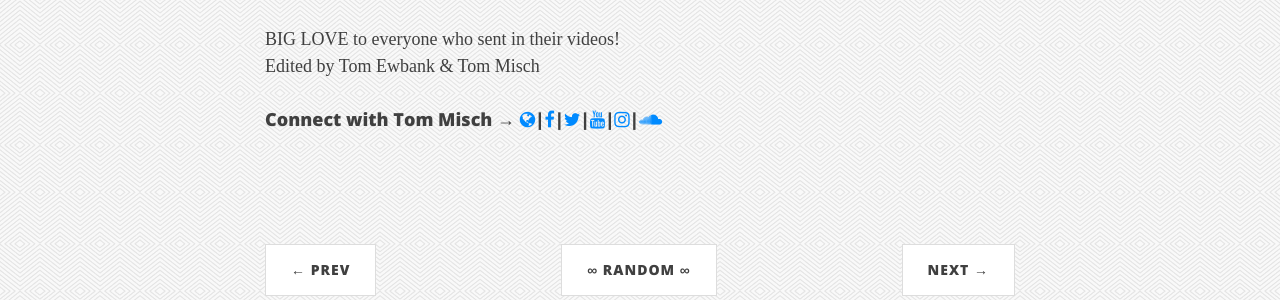
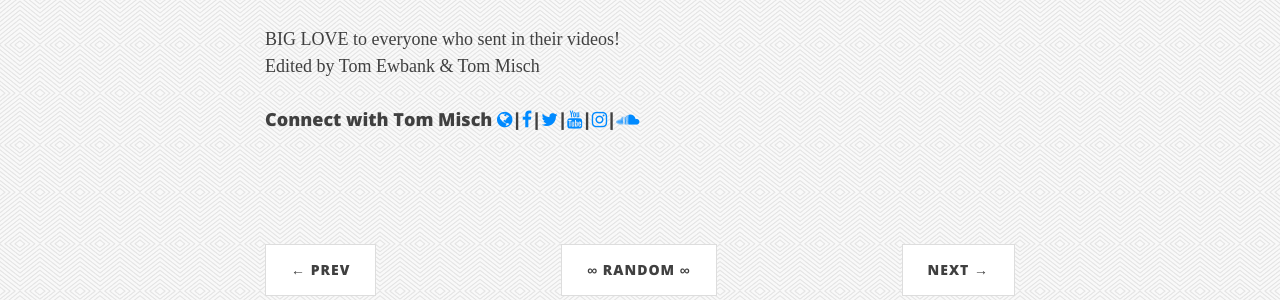
Before and after one commit to rhymeswithzion/rwz-test, a Jekyll site: the page built from _posts/2017-08-24-tom-misch-south-of-the-river.md, in a window 1280 px wide and 900 px high, scrolled down 1429 px. Shown: the part 280-580 px from the top of the window. Built offline with Jekyll 4.4.1, drawn with Linux system fonts in a browser that asks for light colours; some web fonts are replaced; comment, search, counter and statistics services are not loaded; some of the changed lines change nothing that is shown.

Commit message:
Update 2017-08-24-tom-misch-south-of-the-river.md

```diff
--- a/_posts/2017-08-24-tom-misch-south-of-the-river.md
+++ b/_posts/2017-08-24-tom-misch-south-of-the-river.md
@@ -42,6 +42,6 @@
 <br>
 Edited by Tom Ewbank & Tom Misch
 
-#### Connect with Tom Misch &rarr; <a class="fa fa-globe" href="https://tommisch.com/" target="_blank"></a>|<a class="fa fa-facebook" href="https://www.facebook.com/tommisch123" target="_blank"></a>|<a class="fa fa-twitter" href="https://twitter.com/tommisch" target="_blank"></a>|<a class="fa fa-youtube" href="https://www.youtube.com/tommisch" target="_blank"></a>|<a class="fa fa-instagram" href="https://www.instagram.com/tommisch" target="_blank"></a>|<a class="fa fa-soundcloud" href="https://soundcloud.com/tommisch" target="_blank"></a>
+#### Connect with Tom Misch <a class="fa fa-globe" href="https://tommisch.com/" target="_blank"></a>|<a class="fa fa-facebook" href="https://www.facebook.com/tommisch123" target="_blank"></a>|<a class="fa fa-twitter" href="https://twitter.com/tommisch" target="_blank"></a>|<a class="fa fa-youtube" href="https://www.youtube.com/tommisch" target="_blank"></a>|<a class="fa fa-instagram" href="https://www.instagram.com/tommisch" target="_blank"></a>|<a class="fa fa-soundcloud" href="https://soundcloud.com/tommisch" target="_blank"></a>
 <br>
 <br>
```
